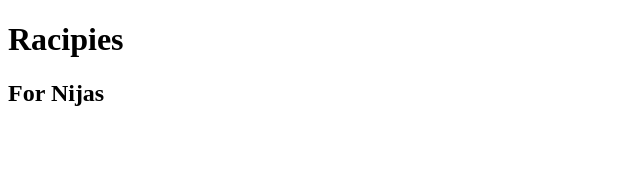
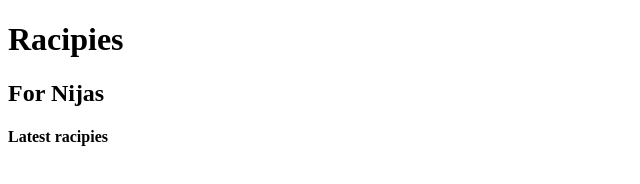
Before and after one commit to jannatunnur/project_racipies, a plain HTML site: page index.html in a window 1280 px wide. Shown: the whole page, without its empty margins (0-640 px from the left). Drawn offline with Linux system fonts and the light colour scheme.

```diff
--- a/index.html
+++ b/index.html
@@ -9,6 +9,8 @@
 <h1> Racipies</h1>
 <h2> For Nijas</h2>
 
+<h4> Latest racipies</h4>
+
 
 
 
```
